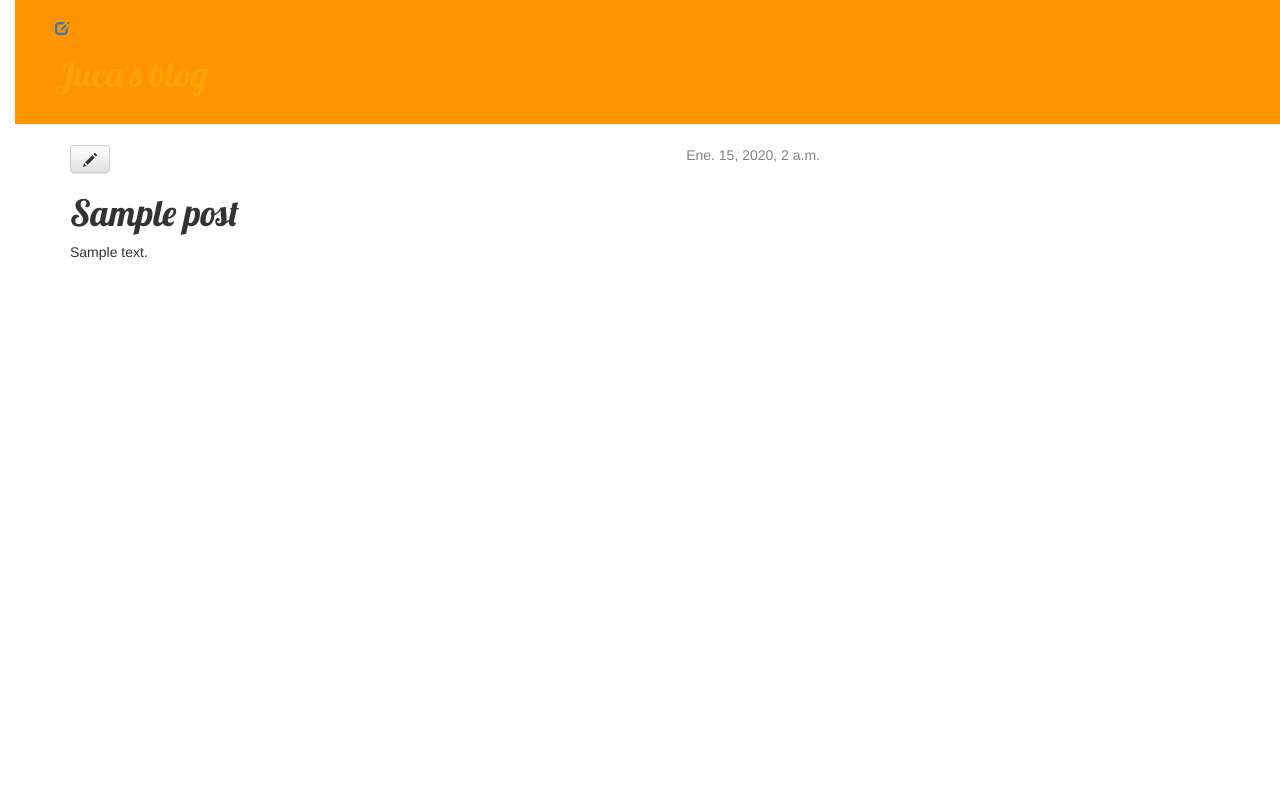
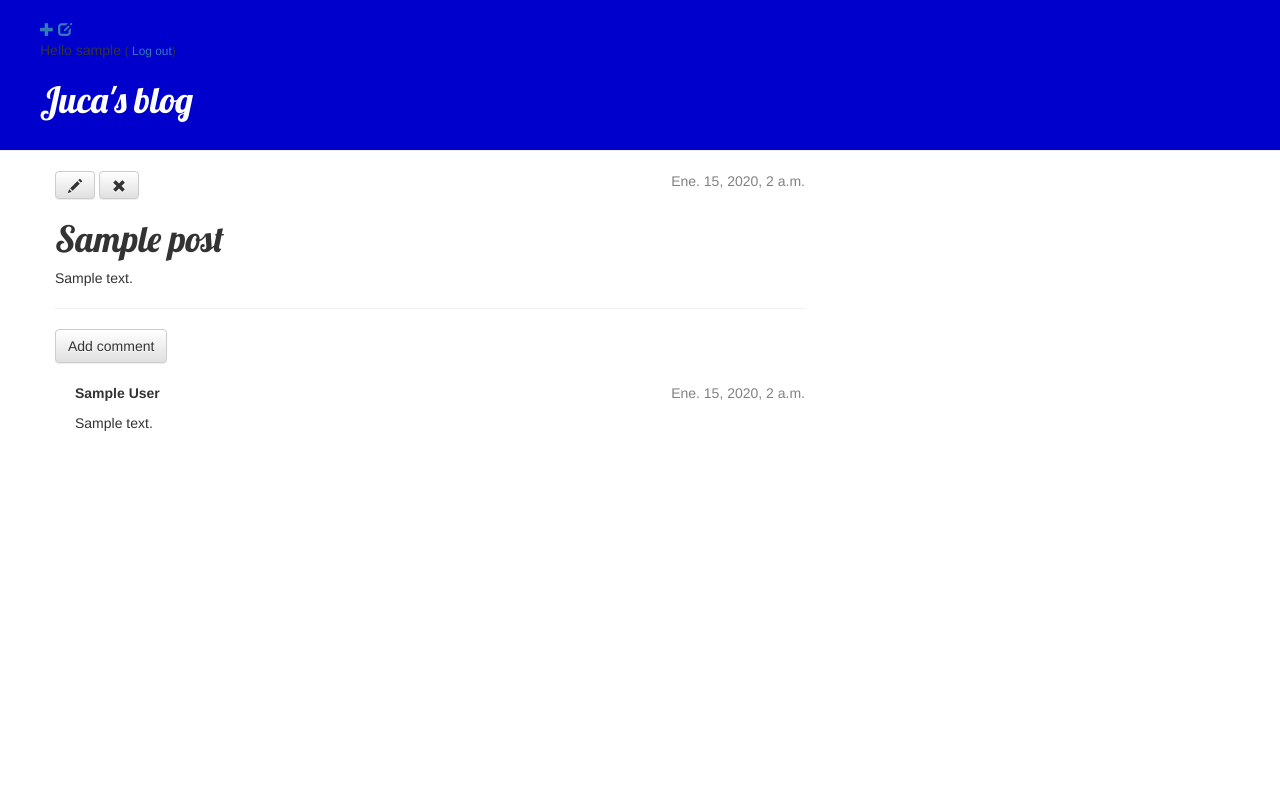
Before and after one commit to juca31416/my-first-blog, a Django app: page /post/1/ in a window 1280 px wide. Run offline with Django 3.2, Linux system fonts and the light colour scheme; a user stored in the database is signed in; tables that the repository leaves empty hold one stand-in row (values such as "Sample post"); some libraries are stand-ins or nearby versions.

Commit message:
Arreglos.3.

```diff
--- a/blog/admin.py
+++ b/blog/admin.py
@@ -1,4 +1,5 @@
 from django.contrib import admin
-from .models import Post
+from .models import Post, Comment
 
 admin.site.register(Post)
+admin.site.register(Comment)
--- a/blog/models.py
+++ b/blog/models.py
@@ -1,5 +1,6 @@
 from django.db import models
 from django.utils import timezone
+
 
 class Post(models.Model):
 	author = models.ForeignKey('auth.User',on_delete=models.CASCADE)
@@ -14,3 +15,17 @@ class Post(models.Model):
 
 	def __str__(self):
 		return self.title
+
+class Comment(models.Model):
+	post = models.ForeignKey('blog.Post', related_name='comments')
+	author = models.CharField(max_length=200)
+	text = models.TextField()
+	created_date = models.DateTimeField(default=timezone.now)
+	approved_comment = models.BooleanField(default=False)
+
+	def approve(self):
+		self.approve_comment = True
+		self.save()
+
+	def __str__(self):
+	    return self.text
--- a/blog/static/css/blog.css
+++ b/blog/static/css/blog.css
@@ -1,11 +1,10 @@
 h1 a {
-    color: #FCA205;
+    color: #ffffff;
     font-family: 'Lobster';
-} body{
-    padding-left:15px;
+
 }
 .page-header{
-	background-color: #ff9400;
+	background-color: #0000cc;
 	margin-top: 0;
 	padding: 20px 20px 20px 40px;
 }
@@ -34,7 +33,7 @@ h1, h2, h3, h4{
 	color: #ffffff;
 	float: right;
 	font-size: 26pt;
-	margin-right: 20pt;
+	margin-right: 20px;
 }
 .post{
 	margin-bottom: 70px;
@@ -42,3 +41,6 @@ h1, h2, h3, h4{
 .post h1 a, .post h1 a:visited{
 	color: #000000;
 }
+.comment {
+	margin:20px 0px 20px 20px;
+}
--- a/blog/templates/blog/base.html
+++ b/blog/templates/blog/base.html
@@ -4,15 +4,19 @@
     	<title>Juca's blog</title>
     	<link rel="stylesheet" href="//maxcdn.bootstrapcdn.com/bootstrap/3.2.0/css/bootstrap.min.css">
     	<link rel="stylesheet" href="//maxcdn.bootstrapcdn.com/bootstrap/3.2.0/css/bootstrap-theme.min.css">
-    	<link rel="stylesheet" href="{% static 'css/blog.css'%}">
+    	<link rel="stylesheet" href="{% static 'css/blog.css' %}">
     	<link href="https://fonts.googleapis.com/css?family=Lobster&subset=latin,latin-ext" rel="stylesheet" type="text/css">
     </head>
     <body>
     	<div class="page-header">
             {% if user.is_authenticated %}
-            <a href="{% url 'post_draft_list' %}" class="top-menu"><span class="glyphicon glyphicon-edit"></span></a>
+                <a href="{% url 'post_new' %}" class="top-menu"><span class="glyphicon glyphicon-plus"></span></a>
+                <a href="{% url 'post_draft_list' %}" class="top-menu"><span class="glyphicon glyphicon-edit"></span></a>
+                <p class="top-menu">Hello {{ user.username }} <small>( <a href="{% url 'logout' %}">Log out</a>)</small></p>
+            {% else%}
+                <a href="{% url 'login' %}" class="top-menu"><span class="glyphicon glyphicon-lock"></span></a>
             {% endif %}
-    		<h1><a href="/">Juca's blog</a></h1>
+    		    <h1><a href="/">Juca's blog</a></h1>
     	</div>
 
         <div class="content container">
--- a/blog/templates/blog/post_detail.html
+++ b/blog/templates/blog/post_detail.html
@@ -1,16 +1,30 @@
 {% extends 'blog/base.html' %}
 
 {% block content %}
-    <div class="post">
     {% if post.published_date %}
         <div class="date">
          	{{ post.published_date }}
     	</div>
+    {% else %}
+        <a class="btn btn-default" href="{% url 'post_publish' pk=post.pk %}">Publish</a>
     {% endif %}
     {% if user.is_authenticated %}
     	<a class="btn btn-default" href="{% url 'post_edit' pk=post.pk %}"><span class="glyphicon glyphicon-pencil"></span></a>
+        <a class="btn btn-default" href="{% url 'post_remove' pk=post.pk %}"><span class="glyphicon glyphicon-remove"></span></a>
     {% endif %}
+        <div>
     	    <h1>{{ post.title }}</h1>
     	    <p>{{ post.text|linebreaksbr }}</p>
         </div>
+    <hr>
+        <a class="btn btn-default" href="{% url 'add_comment_to_post' pk=post.pk %}">Add comment</a>
+    {% for comment in post.comments.all %}
+        <div class="comment">
+            <div class="date">{{ comment.created_date }}</div>
+            <strong>{{ comment.author }}</strong>
+            <p>{{ comment.text|linebreaks }}</p>
+        </div>
+    {% empty %}
+        <p>No comments here yet :(</p>
+    {% endfor%}
 {% endblock%}
--- a/blog/templates/blog/post_draft_list.html
+++ b/blog/templates/blog/post_draft_list.html
@@ -7,4 +7,4 @@
         	<p>{{ post.text|truncatechars:200 }}</p>
         </div>
     {% endfor %}
-{% endblock %}
+{% endblock content %}
--- a/blog/templates/blog/post_list.html
+++ b/blog/templates/blog/post_list.html
@@ -9,6 +9,7 @@
         	</div>
             <h1><a href="{% url 'post_detail' pk=post.pk %}">{{post.title}}</a></h1>
     	    <p>{{ post.text|linebreaksbr}}</p>
+            <a href="{% url 'post_detail' pk=post.pk %}">Comments: {{ post.comments.count }}</a>
         </div>
     {% endfor %}
-        	    {% endblock %}
+{% endblock content %}
--- a/blog/urls.py
+++ b/blog/urls.py
@@ -7,4 +7,7 @@ urlpatterns = [
     url(r'^post/new/$', views.post_new, name='post_new'),
     url(r'^post/(?P<pk>\d+)/edit/$', views.post_edit, name='post_edit'),
     url(r'^drafts/$', views.post_draft_list, name='post_draft_list'),
+    url(r'^post/(?P<pk>\d+)/publish/$', views.post_publish, name='post_publish'),
+    url(r'^post/(?P<pk>\d+)/remove/$', views.post_remove, name='post_remove'),
+
 ]
--- a/blog/views.py
+++ b/blog/views.py
@@ -1,7 +1,9 @@
+from django.contrib.auth.decorators import login_required
 from django.shortcuts import render, get_object_or_404, redirect
 from django.utils import timezone
 from .models import Post
-from .forms import PostForm
+from .forms import PostForm, CommentForm
+
 
 
 def post_list(request):
@@ -12,6 +14,7 @@ def post_detail(request, pk):
 	post = get_object_or_404(Post, pk=pk)
 	return render(request, 'blog/post_detail.html', {'post': post})
 
+@login_required
 def post_new(request):
     if request.method == "POST":
         form = PostForm(request.POST)
@@ -23,6 +26,8 @@ def post_new(request):
     else:
         form = PostForm()
     return render(request, 'blog/post_edit.html', {'form': form})
+
+@login_required
 def post_edit(request, pk):
 	post = get_object_or_404(Post, pk=pk)
 	if request.method == "POST":
@@ -31,10 +36,38 @@ def post_edit(request, pk):
 			post = form.save(commit=False)
 			post.author = request.user
 			post.save()
-			return redirect('post_detail', pk=post.pk)
+			return redirect('blog/post_detail', pk=post.pk)
 	else:
 		form = PostForm(instance=post)
 	return render(request, 'blog/post_edit.html', {'form': form})
+
+
+@login_required
 def post_draft_list(request):
 	posts = Post.objects.filter(published_date__isnull=True).order_by('created_date')
-	return render(request, 'blog/post_draft_list.html', {'posts': posts})
+	return render(request, 'post_draft_list.html', {'posts': posts})
+
+@login_required
+def post_publish(request, pk):
+	post = get_object_or_404(Post, pk=pk)
+	post.publish()
+	return redirect('post_detail', pk=pk)
+
+@login_required
+def post_remove(request, pk):
+	post = get_object_or_404(Post, pk=pk)
+	post.delete()
+	return redirect('post_list')
+
+def add_comment_to_post(request, pk):
+	post = get_object_or_404(Post, pk=pk)
+	if request.method == "POST":
+		form = CommentForm(request.POST)
+		if form.is_valid():
+			comment = form.save(commit=False)
+			comment.post = post
+			comments.save()
+			return redirect('post detail', pk=post.pk)
+	else:
+		form = CommentForm()
+	return render(request, 'blog/add_comment_to_post.html', {'form': form})
--- a/mysite/settings.py
+++ b/mysite/settings.py
@@ -120,3 +120,5 @@ USE_TZ = True
 
 STATIC_URL = '/static/'
 STATIC_ROOT = os.path.join(BASE_DIR, 'static')
+
+LOGIN_REDIRECT_URL= '/'
--- a/mysite/urls.py
+++ b/mysite/urls.py
@@ -16,7 +16,11 @@ Including another URLconf
 from django.conf.urls import include, url
 from django.contrib import admin
 
+from django.contrib.auth import views
+
 urlpatterns = [
     url(r'^admin/', admin.site.urls),
+    url(r'^accounts/login/$', views.login, name='login'),
+    url(r'^accounts/logout/$', views.logout, name='logout', kwargs={'next_page': '/'}),
     url(r'',include('blog.urls')),
 ]
```
Also changed, not shown: blog/forms.py (+7 -1 lines), blog/templates/registration/login.html (added, +24 -0 lines), blog/migrations/0002_comment.py (added), 1 other file. Lines whose indentation alone changed are shown as unchanged.
